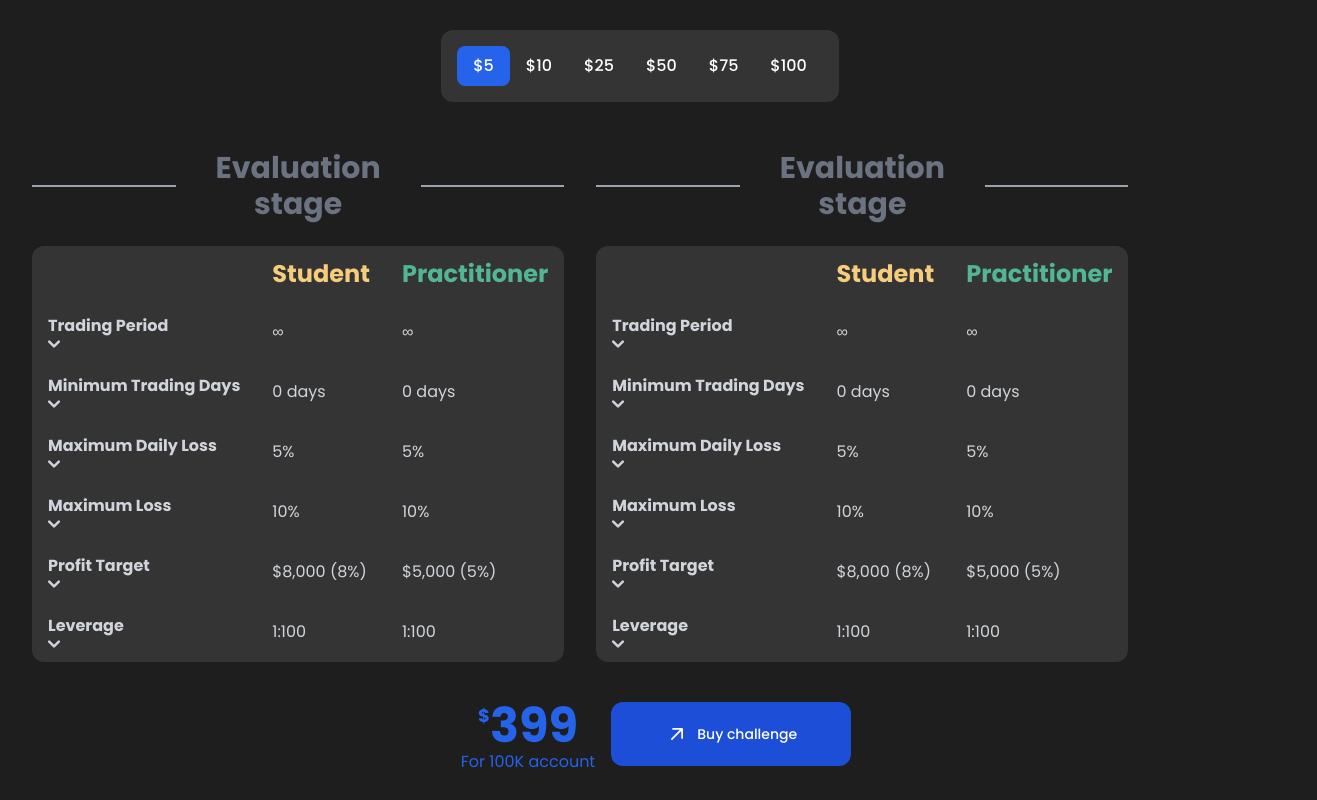
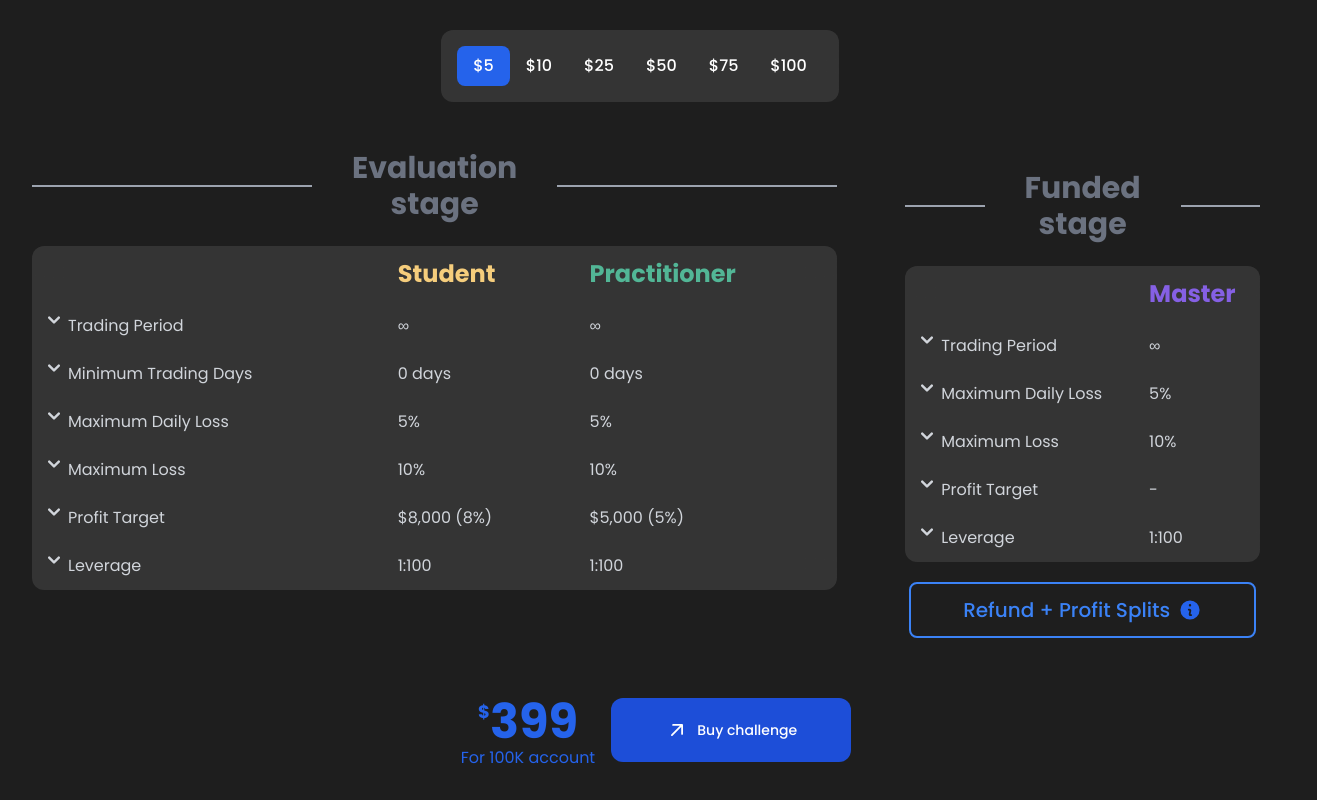
Before and after one commit to Sahil-2309/clone-fundingpipshome, a React (Create React App) app: page / in a window 1280 px wide. Shown: the part 1620-2420 px from the top of the page, 1317 px wide, since content can reach past the window. Built offline with nearby package versions, Linux system fonts and the light colour scheme.

Commit message:
accordion fixed

```diff
--- a/src/components/AccordionItem.jsx
+++ b/src/components/AccordionItem.jsx
@@ -9,17 +9,17 @@ function AccordionItem({ heading, content }) {
 
   return (
     <div>
-      <h2 id='accordion-arrow-icon-heading-3'>
+      <h2>
         <button
           type='button'
           onClick={toggleAccordion}
           aria-expanded={isOpen ? 'true' : 'false'}
-          aria-controls='accordion-arrow-icon-body-3'
+          className='flex gap-2'
         >
-          <span>{heading}</span>
           <svg
-            data-accordion-icon
-            className={`w-3 h-3 rotate-180 shrink-0 ${isOpen ? 'rotate' : ''}`}
+            className={`w-3 h-3 transition-transform transform ${
+              isOpen ? '' : 'rotate-180'
+            }`}
             aria-hidden='true'
             xmlns='http://www.w3.org/2000/svg'
             fill='none'
@@ -33,13 +33,10 @@ function AccordionItem({ heading, content }) {
               d='M9 5 5 1 1 5'
             />
           </svg>
+          <span> {heading}</span>
         </button>
       </h2>
-      <div
-        id='accordion-arrow-icon-body-3'
-        className={`p-5 ${isOpen ? 'block' : 'hidden'}`}
-        aria-labelledby='accordion-arrow-icon-heading-3'
-      >
+      <div className={`p-5 ${isOpen ? 'block' : 'hidden'}`}>
         <p className='mb-2 text-gray-500 dark:text-gray-400'>{content}</p>
       </div>
     </div>
--- a/src/components/PricingTables.jsx
+++ b/src/components/PricingTables.jsx
@@ -1,13 +1,18 @@
 import React from 'react'
 import EvaluationStage from './tables/EvaluationStage'
 import Pricing from '../components/tables/Pricing'
+import FundedStage from './tables/FundedStage'
 
 const PricingTables = () => {
   return (
     <div className='container m-4'>
-      <div className='flex'>
-        <EvaluationStage />
-        <EvaluationStage />
+      <div className='flex flex-col md:flex-row'>
+        <div className='w-full md:w-2/3 pr-4'>
+          <EvaluationStage />
+        </div>
+        <div className='w-full md:w-1/3'>
+          <FundedStage />
+        </div>
       </div>
       <Pricing />
     </div>
--- a/src/components/tables/EvaluationStage.jsx
+++ b/src/components/tables/EvaluationStage.jsx
@@ -57,12 +57,12 @@ const EvaluationStage = () => {
           <tbody>
             {tradingRulesData.map((rule, index) => (
               <tr key={index} style={trStyles}>
-                <th>
+                <td>
                   <AccordionItem
                     heading={rule.title}
                     content={rule.description}
                   />
-                </th>
+                </td>
                 <td>{rule.student}</td>
                 <td>{rule.practitioner}</td>
               </tr>
--- a/src/components/tables/FundedStage.jsx
+++ b/src/components/tables/FundedStage.jsx
@@ -1,6 +1,6 @@
 import React from 'react'
 import AccordionItem from '../AccordionItem'
-import tradingRulesData from './TableData/tradingRulesData'
+import fundedRulesData from './TableData/fundedRulesData'
 
 const FundedStage = () => {
   const trStyles = {
@@ -10,10 +10,11 @@ const FundedStage = () => {
     letterSpacing: 'normal',
     border: 'none',
     color: '#d1d5db',
-    fontweight: 'normal',
+    fontWeight: 'normal',
   }
 
   return (
+    <div className='m-5'>
       <div className='col-span-3 px-4 '>
         <div className='flex justify-center items-center gap-4'>
           <hr className='border-[1px] w-full border-gray-400' />
@@ -36,15 +37,77 @@ const FundedStage = () => {
                     lineHeight: '32px',
                     textAlign: 'start',
                     letterSpacing: 'normal',
-                  color: '8560e4',
+                    color: '#8560e4',
                   }}
                 >
                   Master
                 </th>
               </tr>
             </thead>
-          <tbody></tbody>
+            <tbody>
+              {fundedRulesData.map((rule, index) => (
+                <tr key={index} style={trStyles}>
+                  <td>
+                    <AccordionItem
+                      heading={rule.title}
+                      content={rule.description}
+                    />
+                  </td>
+                  <td>{rule.percentage}</td>
+                </tr>
+              ))}
+            </tbody>
           </table>
+        </div>
+      </div>
+      <div className='mt-5  text-center flex items-end justify-center py-3 col-span-2 text-xl border-2 border-blue-500 rounded-lg m-5'>
+        <h3 className='flex justify-center items-center gap-2 text-blue-500 font-medium'>
+          <p>Refund + Profit Splits</p>
+          <div className='text-blue-600 font-medium flex items-center gap-2'>
+            <div className='w-fit' data-testid='flowbite-tooltip-target'>
+              <svg
+                xmlns='http://www.w3.org/2000/svg'
+                viewBox='0 0 20 20'
+                fill='currentColor'
+                aria-hidden='true'
+                className='w-6 h-6'
+              >
+                <path
+                  fillRule='evenodd'
+                  d='M18 10a8 8 0 11-16 0 8 8 0 0116 0zm-7-4a1 1 0 11-2 0 1 1 0 012 0zM9 9a.75.75 0 000 1.5h.253a.25.25 0 01.244.304l-.459 2.066A1.75 1.75 0 0010.747 15H11a.75.75 0 000-1.5h-.253a.25.25 0 01-.244-.304l.459-2.066A1.75 1.75 0 009.253 9H9z'
+                  clipRule='evenodd'
+                ></path>
+              </svg>
+            </div>
+            <div
+              data-testid='flowbite-tooltip'
+              tabIndex='-1'
+              className='absolute inline-block z-10 rounded-lg py-2 px-3 text-sm font-medium shadow-sm transition-opacity duration-300 invisible opacity-0 bg-gray-900 text-white dark:bg-gray-700'
+              id=':rb:'
+              role='tooltip'
+              style={{
+                position: 'absolute',
+                top: '2898.5px',
+                left: '1201.97px',
+              }}
+            >
+              <div className='relative z-20'>
+                Please check{' '}
+                <a className='underline' href='/trading-rules/standard-v2/'>
+                  trading rules
+                </a>{' '}
+                page for detailed info
+              </div>
+              <div
+                className='absolute z-10 h-2 w-2 rotate-45 bg-gray-900 dark:bg-gray-700'
+                data-testid='flowbite-tooltip-arrow'
+                style={{ bottom: '-4px', left: '105.5px' }}
+              >
+                &nbsp;
+              </div>
+            </div>
+          </div>
+        </h3>
       </div>
     </div>
   )
--- a/src/components/tables/TableData/fundedRulesData.js
+++ b/src/components/tables/TableData/fundedRulesData.js
@@ -3,7 +3,7 @@ const fundedRulesData = [
     title: 'Trading Period',
     description:
       "We believe in constant adaptability and development when it comes to trading, therefore we do not have a minimum or maximum limit on trading days. You may take all the time you need. Remember, there's no need to rush. Take your time and trade at your own pace.",
-    percentage: null,
+    percentage: '∞',
     example: null,
   },
   {
@@ -25,14 +25,14 @@ const fundedRulesData = [
     title: 'Profit Target',
     description:
       'We do not have profit targets on the master account. You can request your profits on a 5 trading days basis directly from the beginning.',
-    percentage: null,
+    percentage: '-',
     example: null,
   },
   {
     title: 'Leverage',
     description:
       'Trade with up to 1:100 leverage with RAW Spreads. There is a different leverage applied for different types of financial instruments. FX 1:100 , Crypto 1:2, Indices 1:20, Metals 1:30 & Energies 1:10',
-    percentage: null,
+    percentage: '1:100',
     example: null,
   },
 ]
--- a/src/index.css
+++ b/src/index.css
@@ -11,4 +11,5 @@
 body {
   background-color: #1e1e1e;
   fill: grey;
+  overflow-x: hidden;
 }
```
Lines whose indentation alone changed are shown as unchanged.
